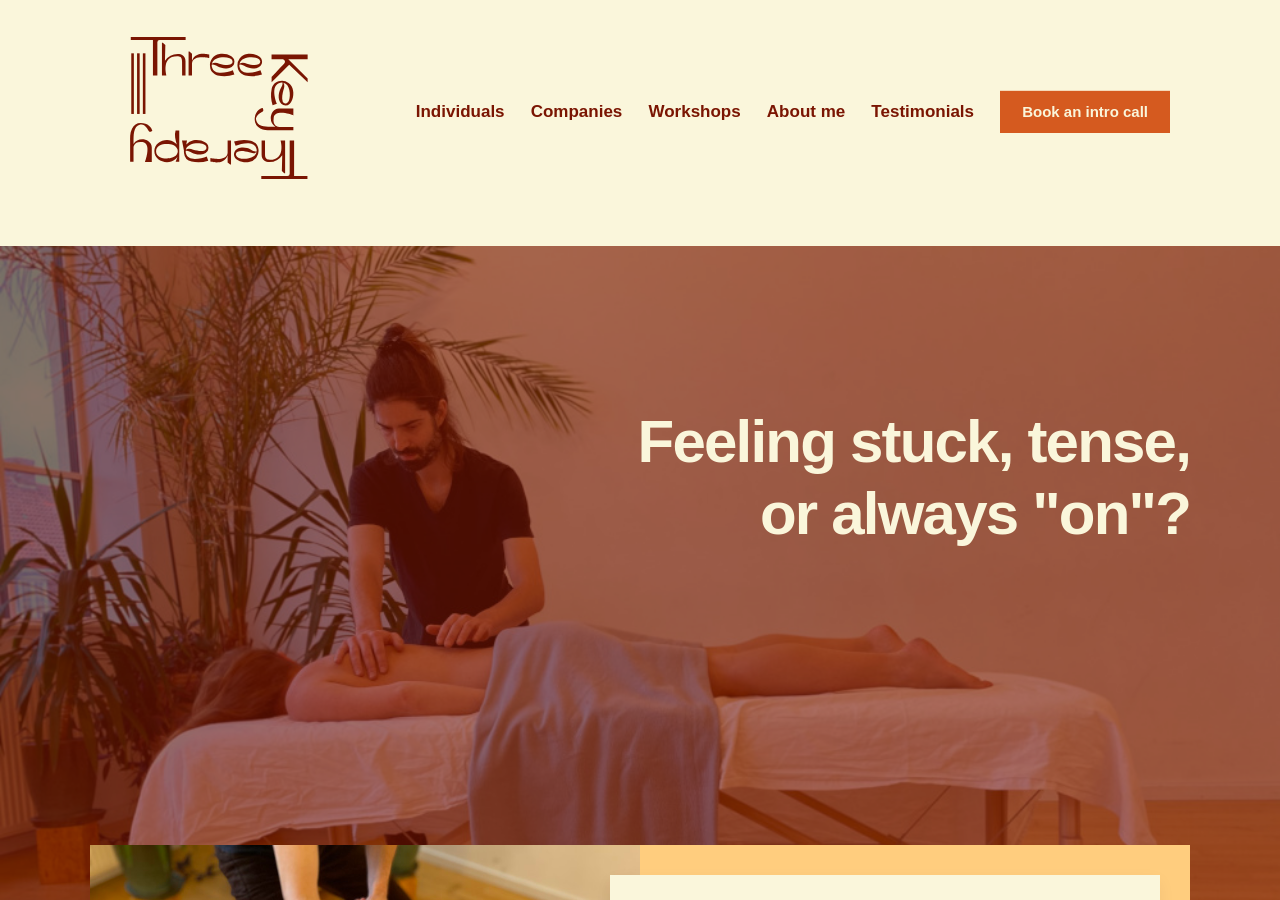
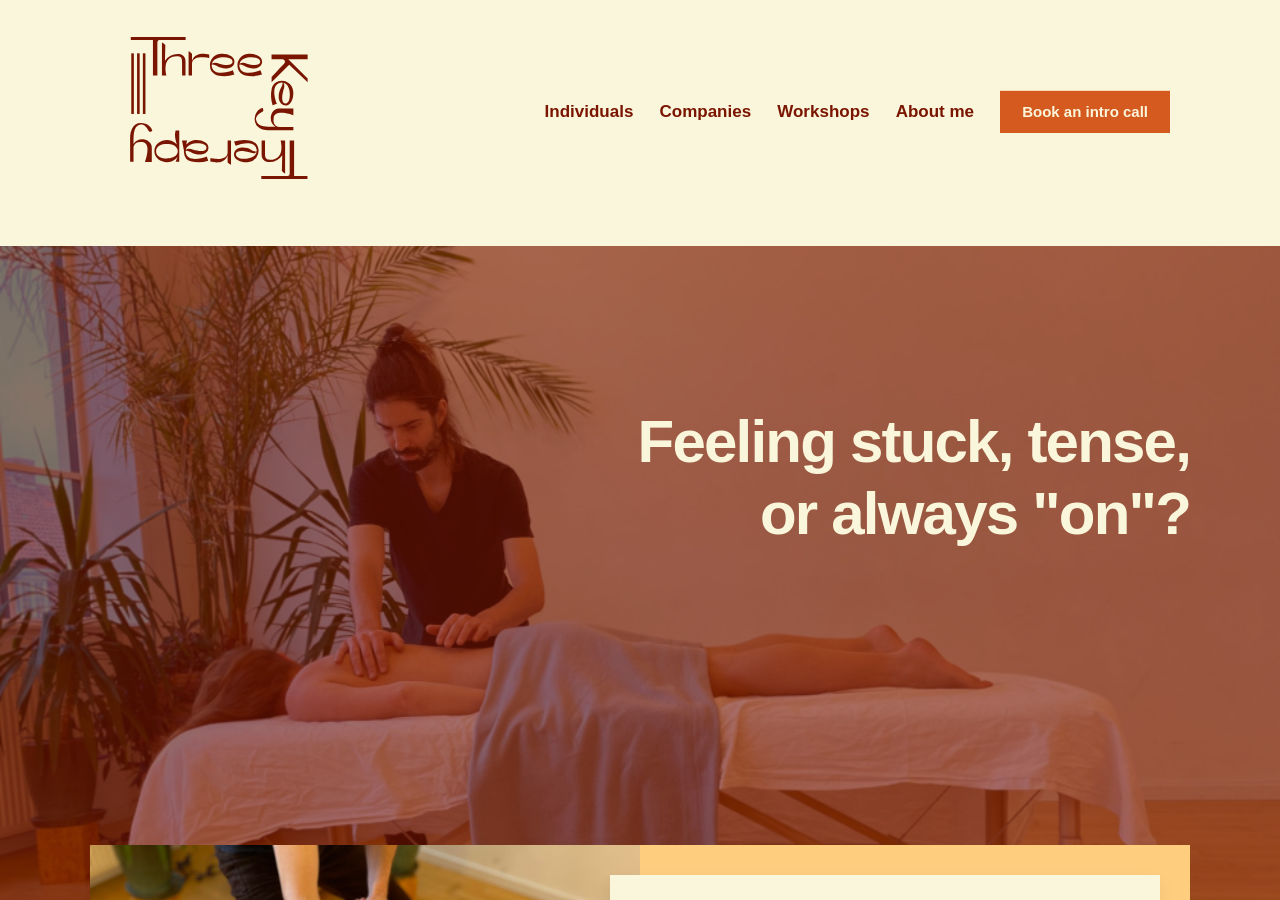
Before and after one commit to threekeytherapy/threekeytherapy.com, a Jekyll site: the page built from index.html, in a window 1280 px wide and 900 px high. Built offline with Jekyll 4.4.1, drawn with Linux system fonts in a browser that asks for light colours; nearby versions of some CDN libraries; some web fonts are replaced.

Commit message:
removes testimonials from menu

```diff
--- a/_data/settings.yml
+++ b/_data/settings.yml
@@ -16,8 +16,6 @@ menu_settings:
       url: '/workshops'
     - title: 'About me'
       url: '/about'
-    - title: 'Testimonials'
-      url: '/testimonials'
     - title: <a href="/contact" class="button button--small"><b>Book an intro call</b></a>
       url: '/contact'
 
```
